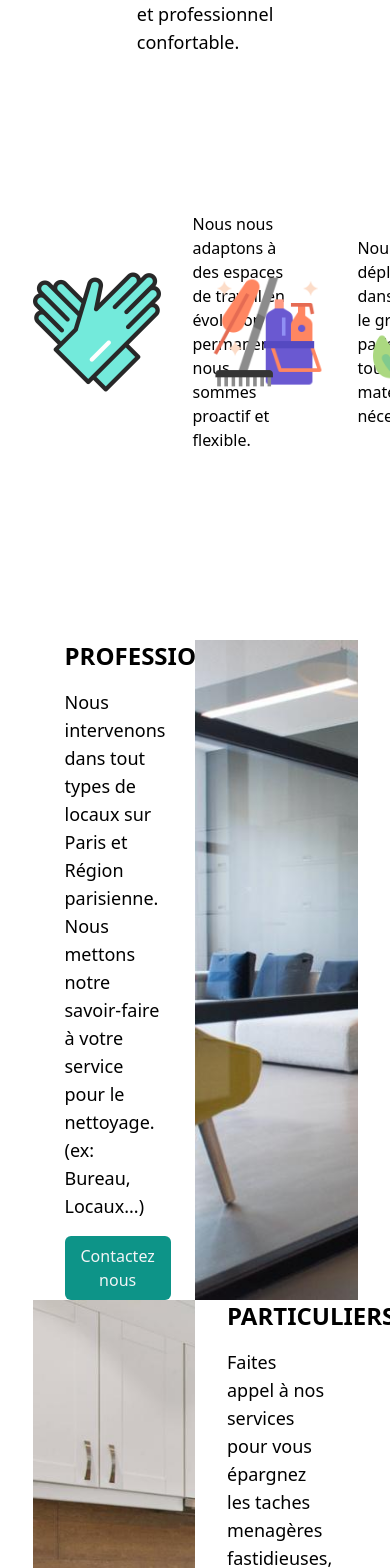
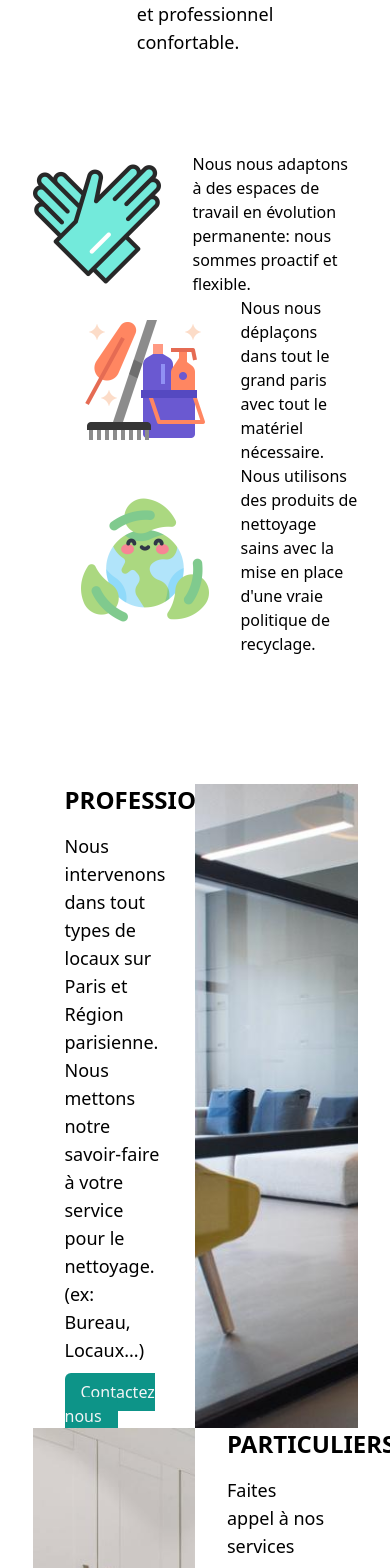
Before and after one commit to sarahnar/cles-du-nettoyage, an Angular app: page /cles-du-nettoyage/ in a window 390 px wide. Shown: the part 1180-2748 px from the top of the page. Built offline with nearby package versions, Linux system fonts and the light colour scheme.

Commit message:
fix responsive

```diff
--- a/src/app/home/home.component.html
+++ b/src/app/home/home.component.html
@@ -25,7 +25,7 @@ Notre utilisons toutes les clés du nettoyage pour rendre vos espaces de vie pri
     </div>
   </div>
   <div class="w-5/6 m-auto">
-    <div class="flex py-8 flex-row justify-around space-x-12 mb-8">
+    <div class="flex py-8 lg:flex-row flex-col justify-around space-x-12 mb-8">
       <div class="flex space-x-8 items-center">
         <img class="w-32" src="assets/service-de-nettoyage.png">
         <span>Nous nous adaptons à des espaces de travail en évolution permanente: nous sommes proactif et flexible.</span>
@@ -47,7 +47,7 @@ Notre utilisons toutes les clés du nettoyage pour rendre vos espaces de vie pri
       <div class="w-1/2 flex flex-col justify-center px-8">
         <h1 class="text-2xl pb-4 font-bold uppercase">Professionnels</h1>
         <p class="text-lg pb-4">Nous intervenons dans tout types de locaux sur Paris et Région parisienne. Nous mettons notre savoir-faire à votre service pour le nettoyage. (ex: Bureau, Locaux...)</p>
-        <div><button class="bg-teal-600 px-4 py-2 rounded-md text-gray-100">Contactez nous</button></div>
+        <div><a href="#contact" class="bg-teal-600 px-4 py-2 rounded-md text-gray-100">Contactez nous</a></div>
       </div>
       <div class="w-1/2 aspect-video bg-[url('assets/carousel-2.jpg')] bg-cover"></div>
     </div>
@@ -60,7 +60,7 @@ Notre utilisons toutes les clés du nettoyage pour rendre vos espaces de vie pri
       <div class="w-1/2 flex flex-col justify-center px-8">
         <h1 class="text-2xl pb-4 font-bold uppercase">Particuliers</h1>
         <p class="text-lg pb-4">Faites appel à nos services pour vous épargnez les taches menagères fastidieuses, nous nous adaptons à vos besoins. (ex. État des lieux de sortie, Airbnb...)</p>
-        <div><button class="bg-teal-600 px-4 py-2 rounded-md text-gray-100">Contactez nous</button></div>
+        <div><a href="#contact" class="bg-teal-600 px-4 py-2 rounded-md text-gray-100">Contactez nous</a></div>
       </div>
     </div>
   </div>
@@ -87,7 +87,7 @@ Notre utilisons toutes les clés du nettoyage pour rendre vos espaces de vie pri
 <section class="pt-16">
   <div class="w-5/6 m-auto" id="contact">
     <h1 class="text-2xl pb-12 font-bold uppercase">Contact</h1>
-    <div class="flex flex-row justify-around space-x-8">
+    <div class="flex xl:flex-row flex-col justify-around space-x-8">
       <div class="w-1/2 h-[1000px]">
         <iframe src="https://docs.google.com/forms/d/e/1FAIpQLScBF2KjWVjCxb0YbsfezP2hUSpECS1Cjw6cHgJNrN6qzgOc0g/viewform?embedded=true" width="640" height="1000" frameborder="0" marginheight="0" marginwidth="0" style="position: relative; left: -32px">Chargement…</iframe>
       </div>
```
